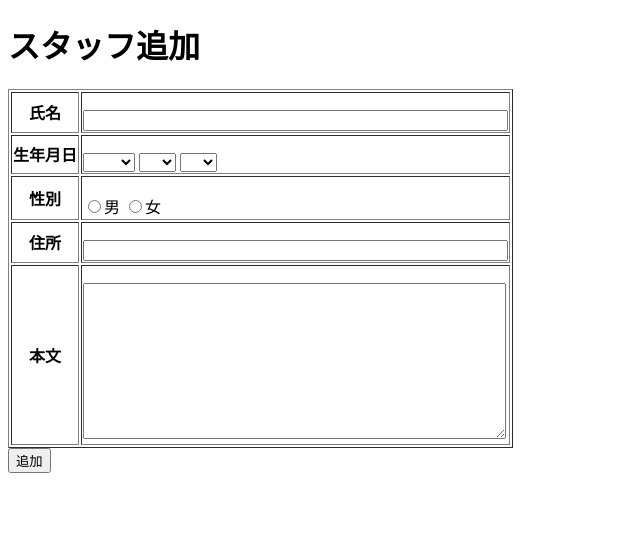
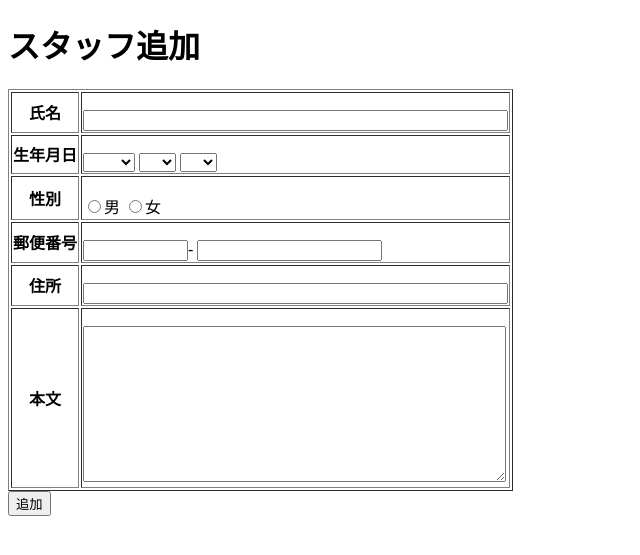
Before and after one commit to tokuuum/staff_service, a PHP site: page /add.php in a window 1280 px wide. Shown: the top 555 px of the page, without its empty margins (0-640 px from the left). Run offline with PHP 8.4, Linux system fonts and the light colour scheme.

Commit message:
参照途中

```diff
--- a/html/add.php
+++ b/html/add.php
@@ -1,6 +1,6 @@
 <?php
 /*
- * 管理画面・お知らせ記事追加
+ * スタッフ追加
  */
 include("./lib/common.php");
 
@@ -60,6 +60,8 @@ else
     //初期表示時
 $name = "";
 $address = "";
+$postcode1 = "";
+$postcode2 = "";
 $other = "";
 include("./lib/view/admin/add.php");
 }
--- a/html/lib/view/admin/add.php
+++ b/html/lib/view/admin/add.php
@@ -49,6 +49,14 @@
 			</td>
 		</tr>
 		<tr>
+			<th>郵便番号</th>
+			<td>
+				<p style="color:red"><?php echo @$error['postcode'] ?></p>
+				<input type="text" name="postcode1" value="<?php echo $postcode1 ?>" size="10">-
+				<input type="text" name="postcode2" value="<?php echo $postcode2 ?>" size="20">
+			</td>
+		</tr>
+		<tr>
 			<th>住所</th>
 			<td>
 				<p style="color:red"><?php echo @$error['address'] ?></p>
```
Also changed, not shown: html/view.php (+13 -0 lines).
